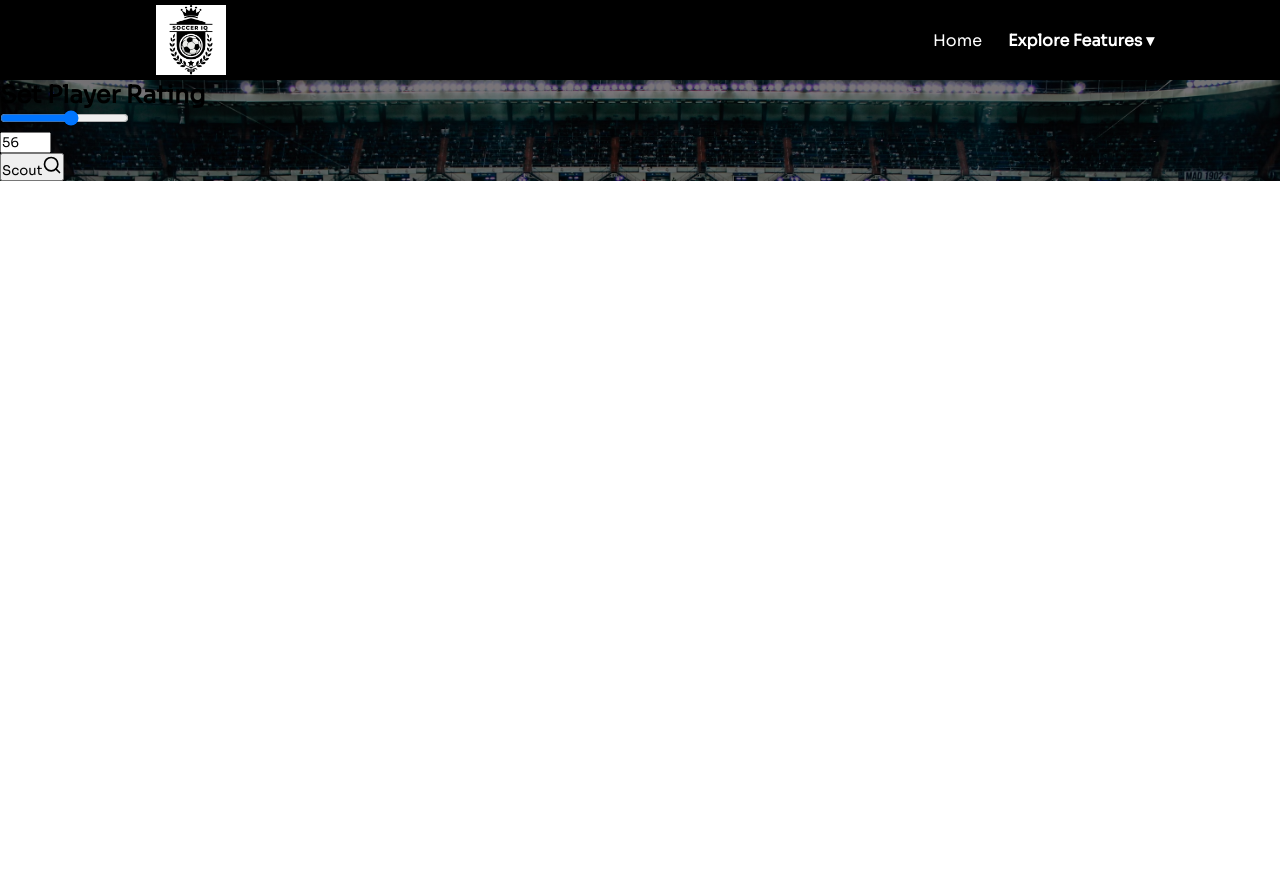
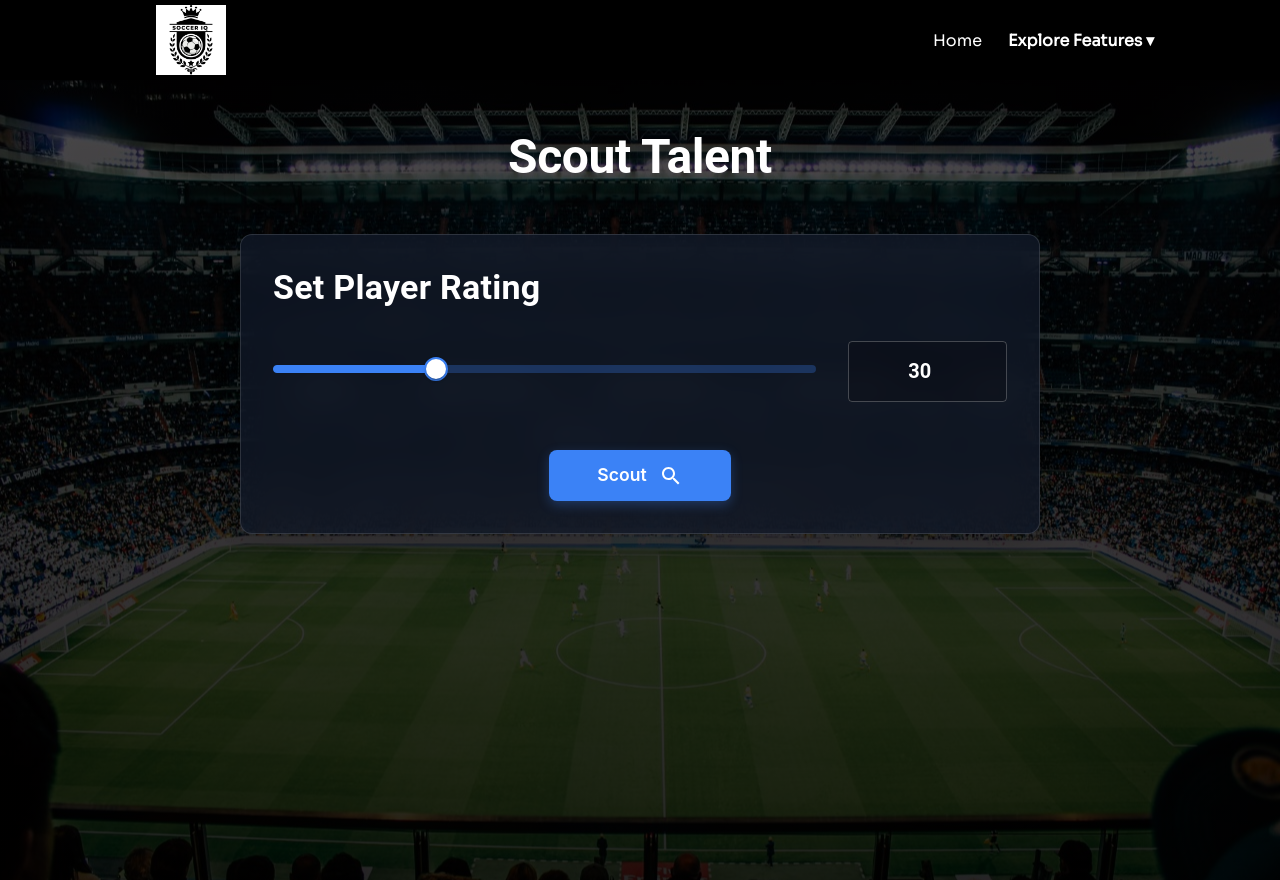
Before and after one commit to AdeshOak/SoccerIQ-frontend, a React (Create React App) app in the folder frontend/: page /feature4 in a window 1280 px wide. Before the commit the page ends 800 px from the top, so only its background shows below. Built offline with nearby package versions, Linux system fonts and the light colour scheme.

Commit message:
Enhance UI for Scout page

```diff
--- a/frontend/src/components/ScoutCardGrid.js
+++ b/frontend/src/components/ScoutCardGrid.js
@@ -2,7 +2,7 @@ import React from 'react';
 import { Box, Typography } from '@mui/material';
 import ScoutedPlayerCard from './ScoutedCard';
 
-const ScoutCardGrid = ({ tactic, data }) => {
+const ScoutedCardGrid = ({ tactic, data }) => {
   // If no data is provided
   if (!data || data.length === 0) {
     return (
@@ -129,4 +129,4 @@ const ScoutCardGrid = ({ tactic, data }) => {
   );
 };
 
-export default ScoutCardGrid;
+export default ScoutedCardGrid;
--- a/frontend/src/components/ScoutedCard.js
+++ b/frontend/src/components/ScoutedCard.js
@@ -1,79 +1,172 @@
 import React from "react";
+import { Card, CardContent, Typography, Box, Chip } from '@mui/material';
+import { styled } from '@mui/material/styles';
+
+// Styled components
+const PlayerAvatar = styled(Box)(({ theme }) => ({
+  width: '100%',
+  height: '140px',
+  position: 'relative',
+  overflow: 'hidden',
+  borderRadius: '12px 12px 0 0',
+  backgroundColor: '#111',
+  display: 'flex',
+  justifyContent: 'center',
+  alignItems: 'flex-start',
+}));
+
+const PlayerImage = styled('img')({
+  width: '100%',
+  height: '100%',
+  objectFit: 'contain',
+  objectPosition: 'center top',
+});
+
+const StatLabel = styled(Typography)({
+  color: 'rgba(255, 255, 255, 0.7)',
+  display: 'inline-block',
+  width: '80px',
+});
+
+const StatValue = styled(Typography)({
+  color: 'white',
+  fontWeight: 600,
+  display: 'inline-block',
+});
 
 const ScoutedPlayerCard = ({ player }) => {
   // Function to determine color based on rating
   const getRatingColor = (rating) => {
-    if (rating >= 80) return 'text-green-600'; // green
-    if (rating >= 70) return 'text-blue-600'; // blue
-    if (rating >= 60) return 'text-yellow-600'; // yellow
-    return 'text-white'; // white
+    if (rating >= 80) return '#16A34A'; // green
+    if (rating >= 70) return '#2563EB'; // blue
+    if (rating >= 60) return '#CA8A04'; // yellow
+    return '#FFFFFF'; // white
   };
 
   const getPotentialColor = (potential) => {
-    if (potential >= 85) return 'text-green-600'; // green
-    if (potential >= 75) return 'text-blue-600'; // blue
-    return 'text-yellow-600'; // yellow
+    if (potential >= 85) return '#16A34A'; // green
+    if (potential >= 75) return '#2563EB'; // blue
+    return '#CA8A04'; // yellow
   };
 
   return (
-    <div className="w-full max-w-xs rounded-xl bg-slate-800 shadow-lg border border-white/10 overflow-hidden transition-transform duration-200 hover:-translate-y-1 hover:shadow-xl">
-      {/* Player Image */}
-      <div className="w-full h-36 relative overflow-hidden rounded-t-xl bg-black flex justify-center items-start">
-        <img
+    <Card
+      sx={{
+        width: '100%',
+        maxWidth: '280px',
+        height: '100%',
+        borderRadius: '12px',
+        backgroundColor: '#1E293B',
+        boxShadow: '0 4px 20px rgba(0, 0, 0, 0.3)',
+        position: 'relative',
+        overflow: 'hidden',
+        transition: 'transform 0.2s',
+        '&:hover': {
+          transform: 'translateY(-4px)',
+          boxShadow: '0 8px 24px rgba(0, 0, 0, 0.4)',
+        },
+        border: '1px solid rgba(255, 255, 255, 0.08)',
+        m: 1.5,
+      }}
+    >
+      <PlayerAvatar>
+        <PlayerImage
           src={player.Faceurl || '/placeholder-player.png'}
-          alt={player.Name || 'Player'}
-          className="w-full h-full object-contain object-center-top"
+          alt={player.Name}
           onError={(e) => {
             e.target.onerror = null;
             e.target.src = '/placeholder-player.png';
           }}
         />
-      </div>
+      </PlayerAvatar>
 
-      {/* Player Details */}
-      <div className="p-4">
-        <h2 className="text-white font-bold mb-3 pb-2 border-b border-white/10 overflow-hidden overflow-ellipsis whitespace-nowrap">
+      <CardContent sx={{ p: 2 }}>
+        <Typography
+          variant="h6"
+          component="h2"
+          sx={{
+            color: 'white',
+            fontWeight: 700,
+            mb: 1.5,
+            borderBottom: '1px solid rgba(255, 255, 255, 0.1)',
+            pb: 1,
+            overflow: 'hidden',
+            textOverflow: 'ellipsis',
+            whiteSpace: 'nowrap'
+          }}
+        >
           {player.Name || 'Unknown Player'}
-        </h2>
+        </Typography>
 
-        <div className="flex items-center mb-2">
-          <span className="bg-white/10 text-white text-xs font-semibold px-2 py-1 rounded mr-2">
-            {player.position || '—'}
-          </span>
-          <span className="text-white/70 text-sm">
+        <Box sx={{ display: 'flex', alignItems: 'center', mb: 1 }}>
+          <Chip
+            label={player.position || '—'}
+            size="small"
+            sx={{
+              bgcolor: 'rgba(255, 255, 255, 0.08)',
+              color: '#fff',
+              mr: 1,
+              fontWeight: 600,
+            }}
+          />
+          <Typography
+            variant="body2"
+            sx={{
+              color: 'rgba(255, 255, 255, 0.7)',
+              fontSize: '0.9rem'
+            }}
+          >
             {player.club_name || 'Free Agent'}
-          </span>
-        </div>
+          </Typography>
+        </Box>
 
-        <div className="mt-4">
-          <div className="flex mb-1">
-            <span className="text-white/70 inline-block w-20 text-sm">Age:</span>
-            <span className="text-white font-semibold text-sm">{player.Age || '—'}</span>
-          </div>
+        <Box sx={{ mt: 2 }}>
+          <Box sx={{ display: 'flex', mb: 0.75 }}>
+            <StatLabel variant="body2">Age:</StatLabel>
+            <StatValue variant="body2">{player.Age || '—'}</StatValue>
+          </Box>
 
-          <div className="flex mb-1">
-            <span className="text-white/70 inline-block w-20 text-sm">Overall:</span>
-            <span className={`font-bold text-sm ${getRatingColor(player.Overall)}`}>
+          <Box sx={{ display: 'flex', mb: 0.75 }}>
+            <StatLabel variant="body2">Overall:</StatLabel>
+            <StatValue
+              variant="body2"
+              sx={{
+                color: getRatingColor(player.Overall),
+                fontWeight: 700
+              }}
+            >
               {player.Overall || '—'}
-            </span>
-          </div>
+            </StatValue>
+          </Box>
 
-          <div className="flex mb-1">
-            <span className="text-white/70 inline-block w-20 text-sm">Potential:</span>
-            <span className={`font-bold text-sm ${getPotentialColor(player.Potential)}`}>
+          <Box sx={{ display: 'flex', mb: 0.75 }}>
+            <StatLabel variant="body2">Potential:</StatLabel>
+            <StatValue
+              variant="body2"
+              sx={{
+                color: getPotentialColor(player.Potential),
+                fontWeight: 700
+              }}
+            >
               {player.Potential || '—'}
-            </span>
-          </div>
+            </StatValue>
+          </Box>
 
-          <div className="flex">
-            <span className="text-white/70 inline-block w-20 text-sm">Growth:</span>
-            <span className="text-green-600 font-bold text-sm">
+          <Box sx={{ display: 'flex' }}>
+            <StatLabel variant="body2">Growth:</StatLabel>
+            <StatValue
+              variant="body2"
+              sx={{
+                color: '#16A34A',
+                fontWeight: 700
+              }}
+            >
               +{player.Potential - player.Overall || '—'}
-            </span>
-          </div>
-        </div>
-      </div>
-    </div>
+            </StatValue>
+          </Box>
+        </Box>
+      </CardContent>
+    </Card>
   );
 };
 
--- a/frontend/src/pages/Scout.js
+++ b/frontend/src/pages/Scout.js
@@ -1,21 +1,23 @@
 import React, { useState } from 'react';
-import ScoutCardCarousel from '../components/ScoutCarousel'; // We'll create this new component
+import { Box, Grid, Typography, Slider, TextField } from '@mui/material';
+import { Search } from '@mui/icons-material';
+import Button from '@mui/joy/Button';
 import axios from 'axios';
-import { Search } from 'lucide-react';
+import ScoutedCardGrid from '../components/ScoutCardGrid';
+import stadiumBg from './feature4-bg.jpeg'; // Assuming you'll replace with a high-quality stadium image
 
 const Scout = () => {
-  const [value, setValue] = useState(56); // Changed to match image 3
+  const [value, setValue] = useState(30);
   const [showData, setShowData] = useState(false);
   const [isLoading, setIsLoading] = useState(false);
   const [players, setPlayers] = useState([]);
 
-  const handleSliderChange = (e) => {
-    setValue(parseInt(e.target.value, 10));
+  const handleSliderChange = (event, newValue) => {
+    setValue(newValue);
   };
 
   const handleInputChange = (event) => {
-    const newValue = event.target.value === '' ? '' : Number(event.target.value);
-    setValue(newValue);
+    setValue(event.target.value === '' ? '' : Number(event.target.value));
   };
 
   const handleBlur = () => {
@@ -48,78 +50,181 @@ const Scout = () => {
     }
   };
 
+  // Formation pattern for player cards [3,3,3,1]
+  const integerArray = [3, 3, 3, 1];
+
   return (
-    <div
-      className="w-full min-h-screen flex flex-col"
-      style={{
-        background: `linear-gradient(rgba(0, 0, 0, 0.5), rgba(0, 0, 0, 0.7)), url('/stadium-background.jpg')`,
+    <Box
+      sx={{
+        width: '100%',
+        minHeight: '100vh',
+        background: `linear-gradient(rgba(0, 0, 0, 0.7), rgba(0, 0, 0, 0.85)), url(${stadiumBg})`,
         backgroundSize: 'cover',
         backgroundPosition: 'center',
         backgroundAttachment: 'fixed',
-        backgroundRepeat: 'no-repeat',
-        height: '100%' // Ensure background extends fully
+        pt: 2,
+        pb: 8,
       }}
     >
-      <div className="flex-grow max-w-6xl mx-auto px-4 md:px-6 py-8">
-        {/* Search Interface - Styled like image 3 */}
-        <div className="bg-slate-900/80 backdrop-blur-md rounded-xl p-10 mb-12 max-w-2xl mx-auto shadow-2xl">
-          <h2 className="text-white text-center mb-10 font-bold text-4xl">
+      <Box
+        sx={{
+          maxWidth: 1200,
+          mx: 'auto',
+          px: { xs: 2, md: 4 }
+        }}
+      >
+        {/* Header Section */}
+        <Typography
+          variant="h2"
+          sx={{
+            textAlign: 'center',
+            color: 'white',
+            fontWeight: 700,
+            mb: 6,
+            mt: 4,
+            fontSize: { xs: '2rem', md: '3rem' }
+          }}
+        >
+          Scout Talent
+        </Typography>
+
+        {/* Search Interface */}
+        <Box
+          sx={{
+            bgcolor: 'rgba(17, 25, 40, 0.75)',
+            backdropFilter: 'blur(16px)',
+            borderRadius: 3,
+            border: '1px solid rgba(255, 255, 255, 0.125)',
+            p: 4,
+            mb: 6,
+            maxWidth: 800,
+            mx: 'auto',
+            boxShadow: '0 8px 32px rgba(0, 0, 0, 0.2)'
+          }}
+        >
+          <Typography variant="h4" sx={{ color: 'white', mb: 4, fontWeight: 600 }}>
             Set Player Rating
-          </h2>
+          </Typography>
 
-          <div className="mb-8">
-            <div className="relative pt-1 px-2 mb-6">
-              <input
-                type="range"
-                min="0"
-                max="100"
-                step="1"
-                value={value}
+          <Grid container spacing={4} alignItems="center">
+            <Grid item xs={12} md={9}>
+              <Slider
+                value={typeof value === 'number' ? value : 0}
                 onChange={handleSliderChange}
-                className="w-full h-2 bg-blue-700/50 rounded-lg appearance-none cursor-pointer accent-blue-600"
                 aria-labelledby="player-rating-slider"
+                min={0}
+                max={100}
+                step={1}
+                sx={{
+                  color: '#3B82F6',
+                  height: 8,
+                  '& .MuiSlider-thumb': {
+                    height: 24,
+                    width: 24,
+                    backgroundColor: '#fff',
+                    border: '2px solid #3B82F6',
+                    '&:focus, &:hover, &.Mui-active': {
+                      boxShadow: '0 0 0 8px rgba(59, 130, 246, 0.16)',
+                    },
+                  },
+                  '& .MuiSlider-track': {
+                    height: 8,
+                    borderRadius: 4,
+                  },
+                  '& .MuiSlider-rail': {
+                    height: 8,
+                    borderRadius: 4,
+                    opacity: 0.28,
+                  },
+                }}
               />
-            </div>
+            </Grid>
 
-            <div className="flex justify-center">
-              <input
-                type="number"
-                min="0"
-                max="100"
+            <Grid item xs={6} md={3}>
+              <TextField
                 value={value}
                 onChange={handleInputChange}
                 onBlur={handleBlur}
-                className="w-40 bg-black/20 text-white border border-white/20 rounded px-3 py-2 text-center text-3xl font-bold focus:border-blue-600 focus:outline-none"
-                aria-labelledby="player-rating-slider"
+                inputProps={{
+                  step: 1,
+                  min: 0,
+                  max: 100,
+                  type: 'number',
+                  'aria-labelledby': 'player-rating-slider',
+                }}
+                sx={{
+                  '& .MuiOutlinedInput-root': {
+                    color: 'white',
+                    '& fieldset': {
+                      borderColor: 'rgba(255, 255, 255, 0.23)',
+                    },
+                    '&:hover fieldset': {
+                      borderColor: 'rgba(255, 255, 255, 0.5)',
+                    },
+                    '&.Mui-focused fieldset': {
+                      borderColor: '#3B82F6',
+                    },
+                    backgroundColor: 'rgba(0, 0, 0, 0.2)',
+                  },
+                  '& .MuiInputBase-input': {
+                    textAlign: 'center',
+                    fontSize: '1.25rem',
+                    fontWeight: 'bold',
+                  },
+                  width: '100%',
+                }}
               />
-            </div>
-          </div>
+            </Grid>
 
-          <div className="text-center mt-6">
-            <button
-              onClick={handleSearchClick}
-              disabled={isLoading}
-              className={`bg-blue-600 hover:bg-blue-700 text-white px-10 py-3 rounded-lg text-lg font-semibold shadow-md flex items-center justify-center mx-auto space-x-2 transition-colors ${
-                isLoading ? 'opacity-50 cursor-not-allowed' : ''
-              }`}
-            >
-              <span>{isLoading ? 'Scouting...' : 'Scout'}</span>
-              <Search size={20} />
-            </button>
-          </div>
-        </div>
+            <Grid item xs={12} sx={{ textAlign: 'center', mt: 2 }}>
+              <Button
+                onClick={handleSearchClick}
+                disabled={isLoading}
+                endDecorator={<Search />}
+                size="lg"
+                sx={{
+                  bgcolor: '#3B82F6',
+                  color: 'white',
+                  px: 6,
+                  py: 1.5,
+                  fontSize: '1.1rem',
+                  fontWeight: 600,
+                  '&:hover': {
+                    bgcolor: '#2563EB',
+                  },
+                  '&.Mui-disabled': {
+                    bgcolor: 'rgba(59, 130, 246, 0.5)',
+                  },
+                  borderRadius: '8px',
+                  textTransform: 'none',
+                  boxShadow: '0 4px 12px rgba(59, 130, 246, 0.3)',
+                }}
+              >
+                {isLoading ? 'Scouting...' : 'Scout'}
+              </Button>
+            </Grid>
+          </Grid>
+        </Box>
 
         {/* Results Section */}
         {showData && (
-          <div className="mt-12 w-full">
-            <h2 className="text-white mb-8 font-bold text-4xl text-center">
+          <Box sx={{ mt: 4, width: '100%' }}>
+            <Typography
+              variant="h4"
+              sx={{
+                color: 'white',
+                mb: 4,
+                fontWeight: 600,
+                textAlign: 'center'
+              }}
+            >
               Scout Results
-            </h2>
-            <ScoutCardCarousel players={players} />
-          </div>
+            </Typography>
+            <ScoutedCardGrid tactic={integerArray} data={players} />
+          </Box>
         )}
-      </div>
-    </div>
+      </Box>
+    </Box>
   );
 };
 
```
